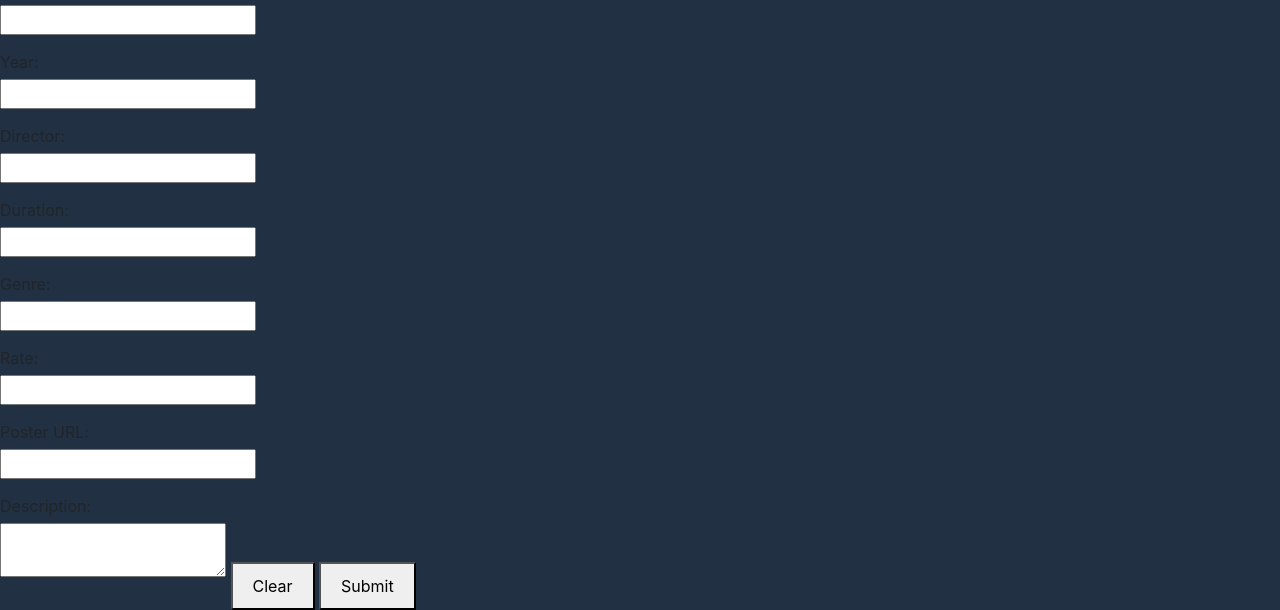
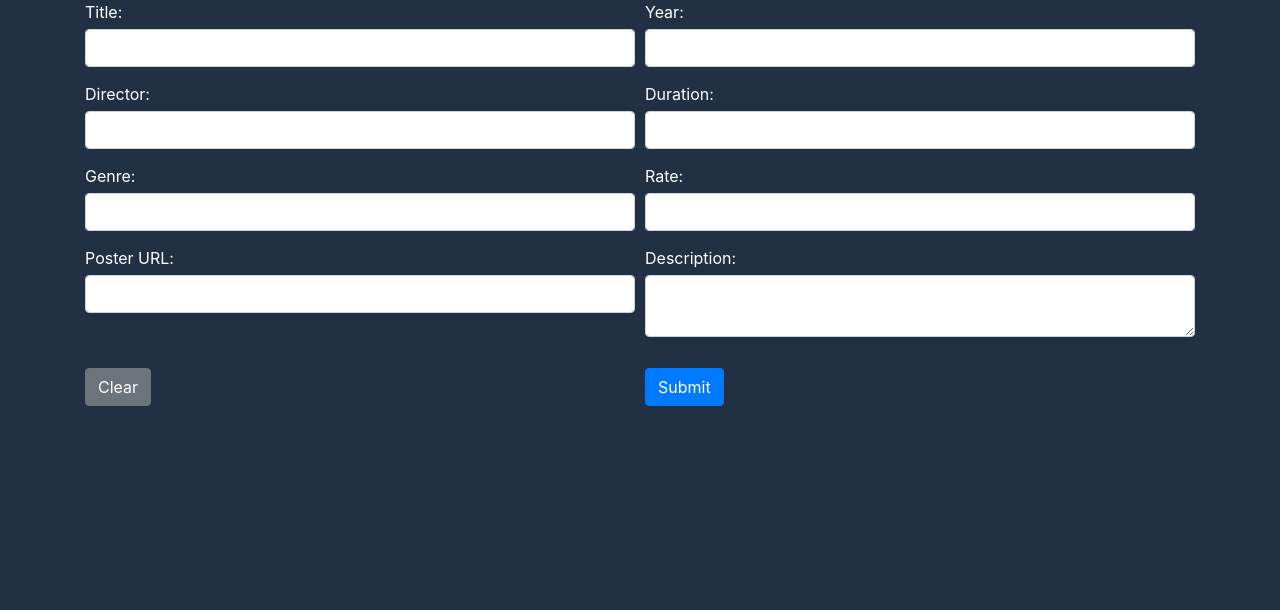
Before and after one commit to Vein22/ProjectM2-Movies, a website built with webpack: page front/pages/createMovie.html in a window 1280 px wide. Shown: the part 220-830 px from the top of the page. After the commit the page ends 800 px from the top, so only its background shows below. Built offline with nearby package versions, Linux system fonts and the light colour scheme; no server answers.

Commit message:
12 - 03 bootstrap style form improved

```diff
--- a/front/pages/createMovie.html
+++ b/front/pages/createMovie.html
@@ -11,7 +11,9 @@
 <script src="https://cdn.jsdelivr.net/npm/popper.js@1.14.7/dist/umd/popper.min.js" integrity="sha384-UO2eT0CpHqdSJQ6hJty5KVphtPhzWj9WO1clHTMGa3JDZwrnQq4sF86dIHNDz0W1" crossorigin="anonymous"></script>
 <script src="https://cdn.jsdelivr.net/npm/bootstrap@4.3.1/dist/js/bootstrap.min.js" integrity="sha384-JjSmVgyd0p3pXB1rRibZUAYoIIy6OrQ6VrjIEaFf/nJGzIxFDsf4x0xIM+B07jRM" crossorigin="anonymous"></script>
 <script src="https://cdn.jsdelivr.net/npm/axios/dist/axios.min.js"></script>
+
 <title>Movie Form</title>
+
 <style>
     label {
         display: block;
@@ -21,7 +23,9 @@
         margin-bottom: 10px;
     }
 </style>
+
 </head>
+
 <body>
 
     <header>
@@ -37,36 +41,68 @@
         </nav>
     </header>
 
-    <h1>Movie Form</h1>
+    <div class="container">
+        <h1 class="mt-3">Movie Form</h1>
 
-    <form method="post" id="movieForm" action="/">
+        <style>
+               label {
+        display: block;
+        margin-bottom: 5px;
+        color: white;
+         }
+        </style>
+
+        <form method="post" id="movieForm" action="/" class="mt-3">
+            <div class="form-row">
+                <div class="col-md-6">
                     <label for="title">Title:</label>
-        <input type="text" id="title" required>
-
+                    <input type="text" class="form-control" id="title" required>
+                </div>
+                <div class="col-md-6">
                     <label for="year">Year:</label>
-        <input type="number" id="year" required>
-
+                    <input type="number" class="form-control" id="year" required>
+                </div>
+            </div>
+            <div class="form-row">
+                <div class="col-md-6">
                     <label for="director">Director:</label>
-        <input type="text" id="director" required>
-
+                    <input type="text" class="form-control" id="director" required>
+                </div>
+                <div class="col-md-6">
                     <label for="duration">Duration:</label>
-        <input type="text" id="duration" required>
-
+                    <input type="text" class="form-control" id="duration" required>
+                </div>
+            </div>
+            <div class="form-row">
+                <div class="col-md-6">
                     <label for="genre">Genre:</label>
-        <input type="text" id="genre" required>
-
+                    <input type="text" class="form-control" id="genre" required>
+                </div>
+                <div class="col-md-6">
                     <label for="rate">Rate:</label>
-        <input type="number" id="rate" required>
-
+                    <input type="number" class="form-control" id="rate" required>
+                </div>
+            </div>
+            <div class="form-row">
+                <div class="col-md-6">
                     <label for="poster">Poster URL:</label>
-        <input type="url" id="poster" required>
-
+                    <input type="url" class="form-control" id="poster" required>
+                </div>
+                <div class="col-md-6">
                     <label for="description">Description:</label>
-        <textarea id="description" required></textarea>
-
-        <button type="button" id="limpiarBtn">Clear</button>
-        <button id="btnSubmit" type="button">Submit</button>
+                    <textarea id="description" class="form-control" required></textarea>
+                </div>
+            </div>
+            <div class="form-row mt-3">
+                <div class="col-md-6">
+                    <button type="button" id="limpiarBtn" class="btn btn-secondary">Clear</button>
+                </div>
+                <div class="col-md-6">
+                    <button id="btnSubmit" type="button" class="btn btn-primary">Submit</button>
+                </div>
+            </div>
         </form>
+    </div>
 
 <script src="../public/form.js" type="module"></script>
 
```
Lines whose indentation alone changed are shown as unchanged.
